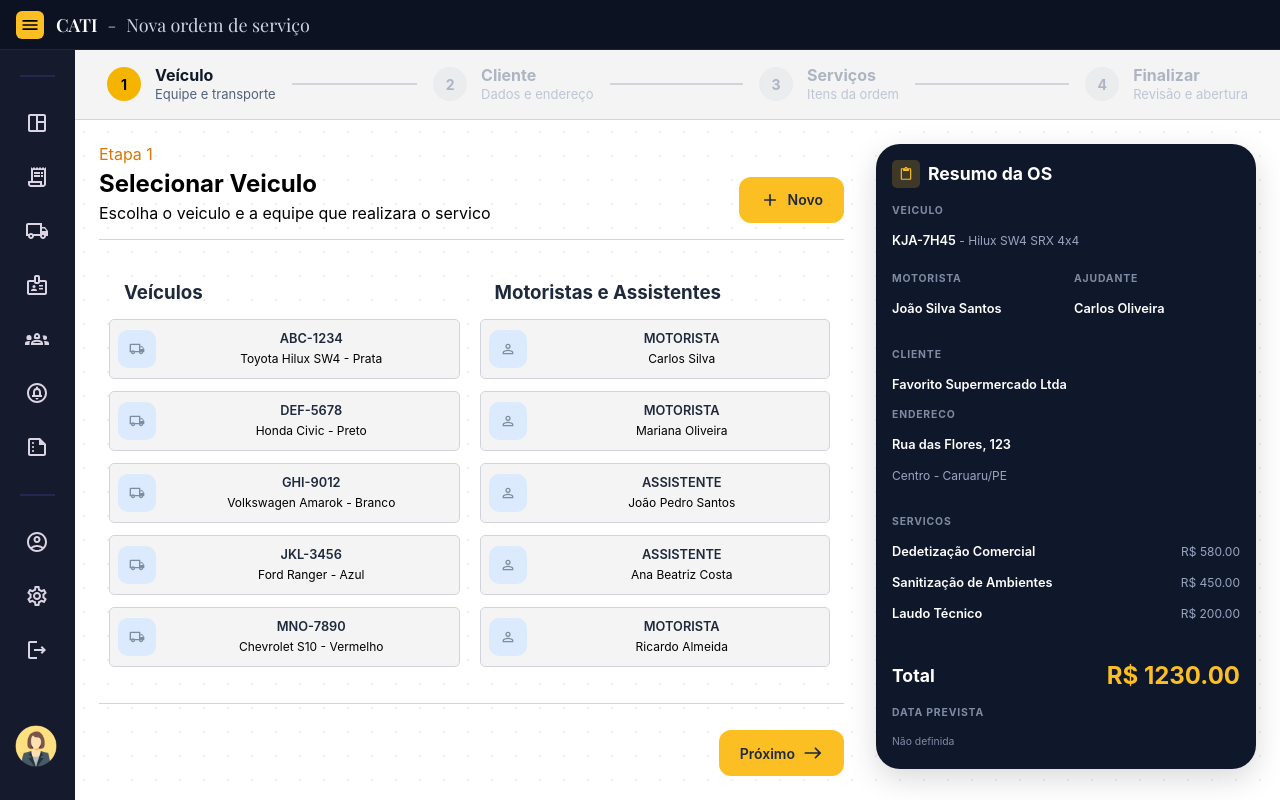
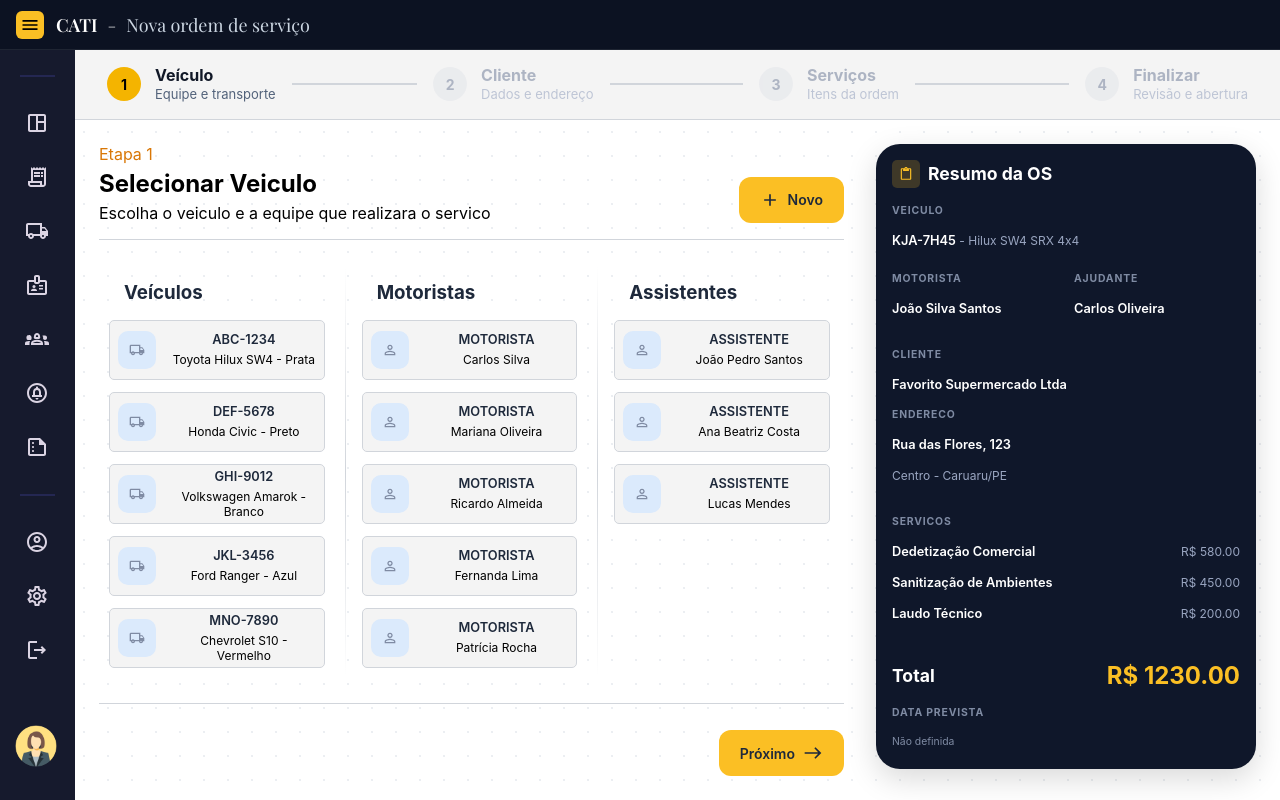
Before and after one commit to catiunp2025-create/lfpsystem, a React (Vite) app in the folder frontend/: page /new-order in a window 1280 px wide. Built offline with nearby package versions, Linux system fonts and the light colour scheme; a web font is replaced by a local one.

Commit message:
feat(step-vehicle): adiciona interação com cards e atualização em tempo real da resumeOS

```diff
--- a/frontend/src/components/selectable_card/style.css
+++ b/frontend/src/components/selectable_card/style.css
@@ -39,6 +39,11 @@
   box-shadow: 0 0 0 2px rgba(244, 180, 0, 0.15);
 }
 
+.selectable-card.selected:hover {
+  box-shadow: 0 0 0 2px rgba(244, 180, 0, 0.35);
+  transform: translateY(-1px);
+}
+
 .selectable-card-icon {
   display: flex;
   align-items: center;
--- a/frontend/src/pages/new_order_service/index.tsx
+++ b/frontend/src/pages/new_order_service/index.tsx
@@ -218,6 +218,7 @@ function NewOrderService() {
   // Props base para todas as steps
   const baseProps: BaseStepProps = {
     currentStep,
+    currentStepData,
     onNext,
     onBack,
     validateStep,
--- a/frontend/src/pages/new_order_service/step_vehicle/StepVehicle.tsx
+++ b/frontend/src/pages/new_order_service/step_vehicle/StepVehicle.tsx
@@ -28,6 +28,7 @@ type StepVehicleProps = BaseStepProps & {
 
 function StepVehicle({
   currentStep,
+  currentStepData,
   onNext,
   validateStep,
   handleNewRegisterChange,
@@ -40,6 +41,12 @@ function StepVehicle({
   const [errorVehicles, setErrorVehicles] = useState<string | null>(null);
   const [loadingEmployees, setLoadingEmployees] = useState(false);
   const [errorEmployees, setErrorEmployees] = useState<string | null>(null);
+
+  const drivers = employees.filter((employee) => employee.type === "DRIVER");
+
+  const assistants = employees.filter(
+    (employee) => employee.type === "ASSISTANT",
+  );
 
   async function fetchVehicleListData() {
     setLoadingVehicles(true);
@@ -83,7 +90,7 @@ function StepVehicle({
         registerType={STEP_TYPE.VEHICLE}
         handleNewRegisterChange={handleNewRegisterChange}
       />
-      <div className="content-separator"></div>
+      <div className="content-separator-horizontal"></div>
       <section className="step-vehicle_content">
         <div className="step-vehicle_lists">
           <h3 className="step-list-titles">Veículos</h3>
@@ -102,6 +109,7 @@ function StepVehicle({
             ) : (
               vehicles.map((vehicle) => (
                 <SelectableCard
+                  key={vehicle.id}
                   icon={<LocalShippingOutlinedIcon sx={{ fontSize: 16 }} />}
                   title={vehicle.plate}
                   subtitle={
@@ -109,14 +117,17 @@ function StepVehicle({
                       {vehicle.model} - {vehicle.color}
                     </>
                   }
+                  isSelected={currentStepData.vehicle?.id === vehicle.id}
+                  onClick={() => handleSelectVehicleStep(vehicle)}
                 />
               ))
             )}
           </div>
         </div>
+        <div className="content-separator-vertical"></div>
         <div className="step-vehicle_lists">
-          <h3 className="step-list-titles">Motoristas e Assistentes</h3>
-          <div className="step-vehicle_list-employees">
+          <h3 className="step-list-titles">Motoristas</h3>
+          <div className="step-vehicle_list-drivers">
             {loadingEmployees ? (
               <div className="loading-skeleton">Carregando dados...</div>
             ) : errorEmployees ? (
@@ -126,24 +137,55 @@ function StepVehicle({
                   Tentar novamente
                 </button>
               </div>
-            ) : !vehicles.length ? (
-              <p>Ainda sem funcionários</p>
+            ) : !drivers.length ? (
+              <p>Ainda sem motoristas</p>
             ) : (
-              employees.map((employee) => (
+              drivers.map((driver) => (
                 <SelectableCard
-                  key={employee.id}
+                  key={driver.id}
                   icon={<PersonOutlineOutlinedIcon sx={{ fontSize: 16 }} />}
-                  title={
-                    employee.type === "DRIVER" ? "MOTORISTA" : "ASSISTENTE"
+                  title="MOTORISTA"
+                  subtitle={driver.user.name}
+                  isSelected={currentStepData.driver?.id === driver.id}
+                  onClick={() => handleSelectVehicleUserStep(driver, "driver")}
+                />
+              ))
+            )}
+          </div>
+        </div>
+        <div className="content-separator-vertical"></div>
+        <div className="step-vehicle_lists">
+          <h3 className="step-list-titles">Assistentes</h3>
+          <div className="step-vehicle_list-assistants">
+            {loadingEmployees ? (
+              <div className="loading-skeleton">Carregando dados...</div>
+            ) : errorEmployees ? (
+              <div>
+                <span>{errorVehicles}</span>
+                <button className="button-retry" onClick={fetchVehicleListData}>
+                  Tentar novamente
+                </button>
+              </div>
+            ) : !assistants.length ? (
+              <p>Ainda sem assistentes</p>
+            ) : (
+              assistants.map((assistant) => (
+                <SelectableCard
+                  key={assistant.id}
+                  icon={<PersonOutlineOutlinedIcon sx={{ fontSize: 16 }} />}
+                  title="ASSISTENTE"
+                  subtitle={assistant.user.name}
+                  isSelected={currentStepData.assistant?.id === assistant.id}
+                  onClick={() =>
+                    handleSelectVehicleUserStep(assistant, "assistant")
                   }
-                  subtitle={employee.user.name}
                 />
               ))
             )}
           </div>
         </div>
       </section>
-      <div className="content-separator"></div>
+      <div className="content-separator-horizontal"></div>
       <div className="step-vehicle_footer">
         <ActionButton
           onClick={onNext}
--- a/frontend/src/pages/new_order_service/step_vehicle/style.css
+++ b/frontend/src/pages/new_order_service/step_vehicle/style.css
@@ -11,8 +11,7 @@
 .step-vehicle_content {
   flex: 1;
 
-  display: grid;
-  grid-template-columns: repeat(2, minmax(0, 1fr));
+  display: flex;
   align-items: stretch;
 
   background: transparent;
@@ -33,7 +32,8 @@
 }
 
 .step-vehicle_list-vehicles,
-.step-vehicle_list-employees {
+.step-vehicle_list-drivers,
+.step-vehicle_list-assistants {
   flex: 1;
   display: flex;
   flex-direction: column;
@@ -43,6 +43,7 @@
 
   gap: 12px;
   padding-right: 4px;
+  padding-top: 1px;
   min-height: 0;
 }
 
--- a/frontend/src/styles/global.css
+++ b/frontend/src/styles/global.css
@@ -64,9 +64,19 @@ ol {
   transform: translateY(-1px);
 }
 
-.content-separator {
+.content-separator-horizontal {
   height: 1px;
   width: 100%;
   background-color: var(--color-border-light);
   margin: 16px 0;
 }
+
+.content-separator-vertical {
+  width: 1px;
+  background: linear-gradient(
+    to bottom,
+    transparent,
+    var(--color-border-light),
+    transparent
+  );
+}
--- a/frontend/src/types/newOrder.ts
+++ b/frontend/src/types/newOrder.ts
@@ -14,6 +14,7 @@ export type StepNumber = (typeof STEPS)[number];
 
 export type BaseStepProps = {
   currentStep: number;
+  currentStepData: StepData;
   onNext?: () => void;
   onBack?: () => void;
   validateStep: () => boolean;
```
Also changed, not shown: packages/shared/src/index.ts (+49 -62 lines).
